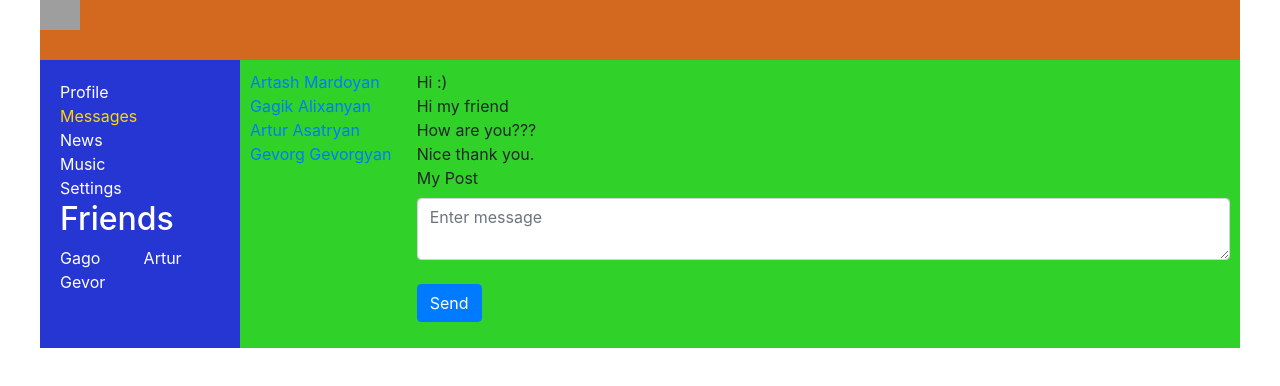
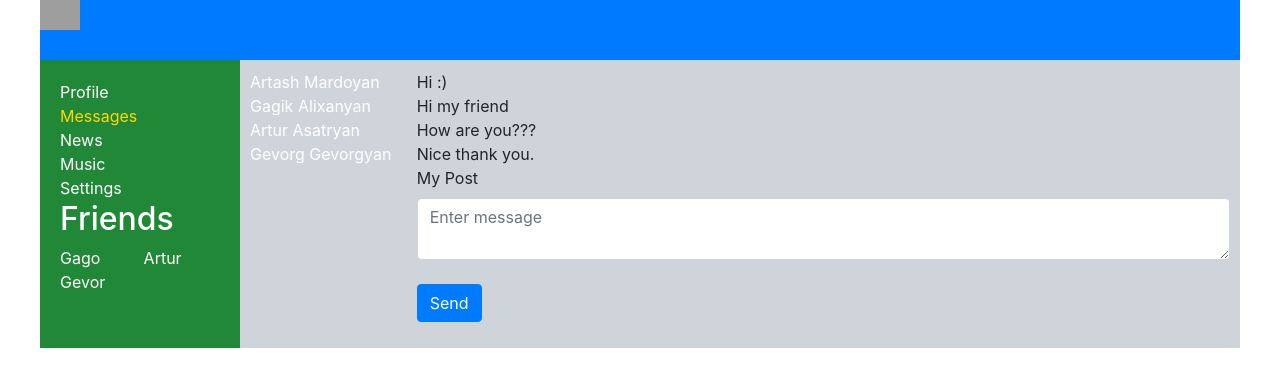
Before and after one commit to ArtashMardoyan/first-react-project, a React (Create React App) app: page /dialogs in a window 1280 px wide. Shown: the top 386 px of the page. Built offline with nearby package versions, Linux system fonts and the light colour scheme; grey boxes are pictures that could not be loaded.

Commit message:
Updated styles

```diff
--- a/src/App.css
+++ b/src/App.css
@@ -9,5 +9,5 @@
 
 .appWrapperContent {
     grid-area: profile;
-    background-color: #30d22a;
+    background-color: #ced4da;
 }
--- a/src/components/Dialogs/DialogItem/DialogItem.jsx
+++ b/src/components/Dialogs/DialogItem/DialogItem.jsx
@@ -7,8 +7,10 @@ const DialogItem = props => {
     const { id, name } = props;
 
     return (
-        <div className={`${styles.dialog} ${styles.active}`}>
-            <NavLink to={`/dialogs/${id}`}>{name}</NavLink>
+        <div className={`${styles.dialog}`}>
+            <NavLink to={`/dialogs/${id}`} activeClassName={styles.active}>
+                {name}
+            </NavLink>
         </div>
     );
 };
--- a/src/components/Dialogs/DialogItem/DialogItem.module.css
+++ b/src/components/Dialogs/DialogItem/DialogItem.module.css
@@ -1,6 +1,8 @@
-.dialogsItems .active{
+.dialog  a{
+    color: white;
+    text-decoration: none;
+}
+
+.dialog a.active {
     color: gold;
 }
-
-.dialog {
-}
--- a/src/components/Header/Header.module.css
+++ b/src/components/Header/Header.module.css
@@ -1,6 +1,6 @@
 .header {
     grid-area: header;
-    background-color: chocolate;
+    background-color: #007bff;
 }
 
 .header img {
--- a/src/components/NavBar/NavBar.module.css
+++ b/src/components/NavBar/NavBar.module.css
@@ -1,7 +1,7 @@
 .nav {
     padding: 20px;
     grid-area: nav;
-    background-color: #2536d2;
+    background-color: #218838;
 }
 
 .item  a{
--- a/src/components/Profile/Profile.jsx
+++ b/src/components/Profile/Profile.jsx
@@ -1,7 +1,7 @@
 import React from 'react';
 
+import MyPostsContainer from './MyPosts/MyPostsContainer';
 import ProfileInfo from './ProfileInfo';
-import MyPostsContainer from './MyPosts/MyPostsContainer';
 
 const Profile = props => {
     return (
```
